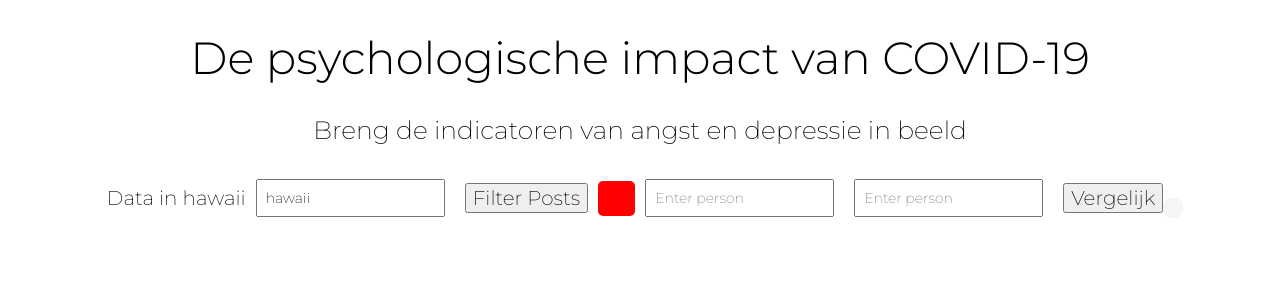
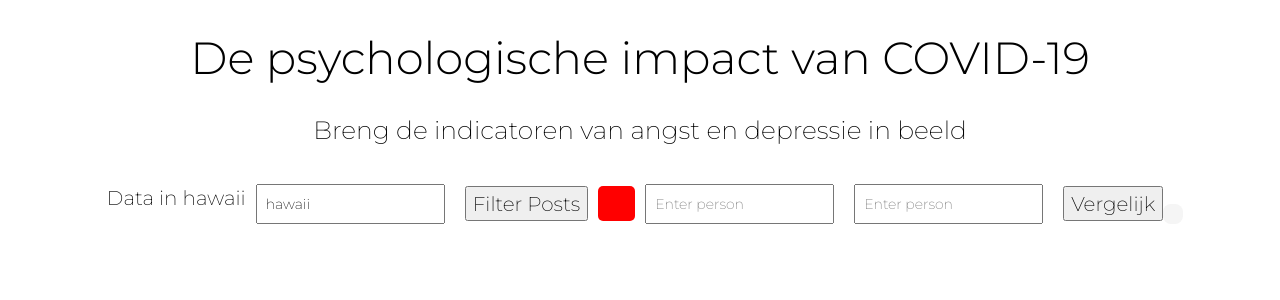
Before and after one commit to Kimvz19/myapp, a SvelteKit app: page / in a window 1280 px wide. Shown: the top 300 px of the page. Built offline with nearby package versions, Linux system fonts and the light colour scheme; no server answers.

Commit message:
styling buttons, inputfield

```diff
--- a/src/components/tryout2.svelte
+++ b/src/components/tryout2.svelte
@@ -364,7 +364,6 @@
         align-items: center;
     }
 
-
     button,
     p,
     .input-field {
@@ -374,12 +373,14 @@
         font-style: normal;
         font-size: 20px;
         margin-left: 10px;
+        height: 35px;
     }
 
     .input-field {
         margin: 10px;
         padding: 8px;
         font-size: 14px;
+        height: 20px;
     }
 
     .status-button {
```
